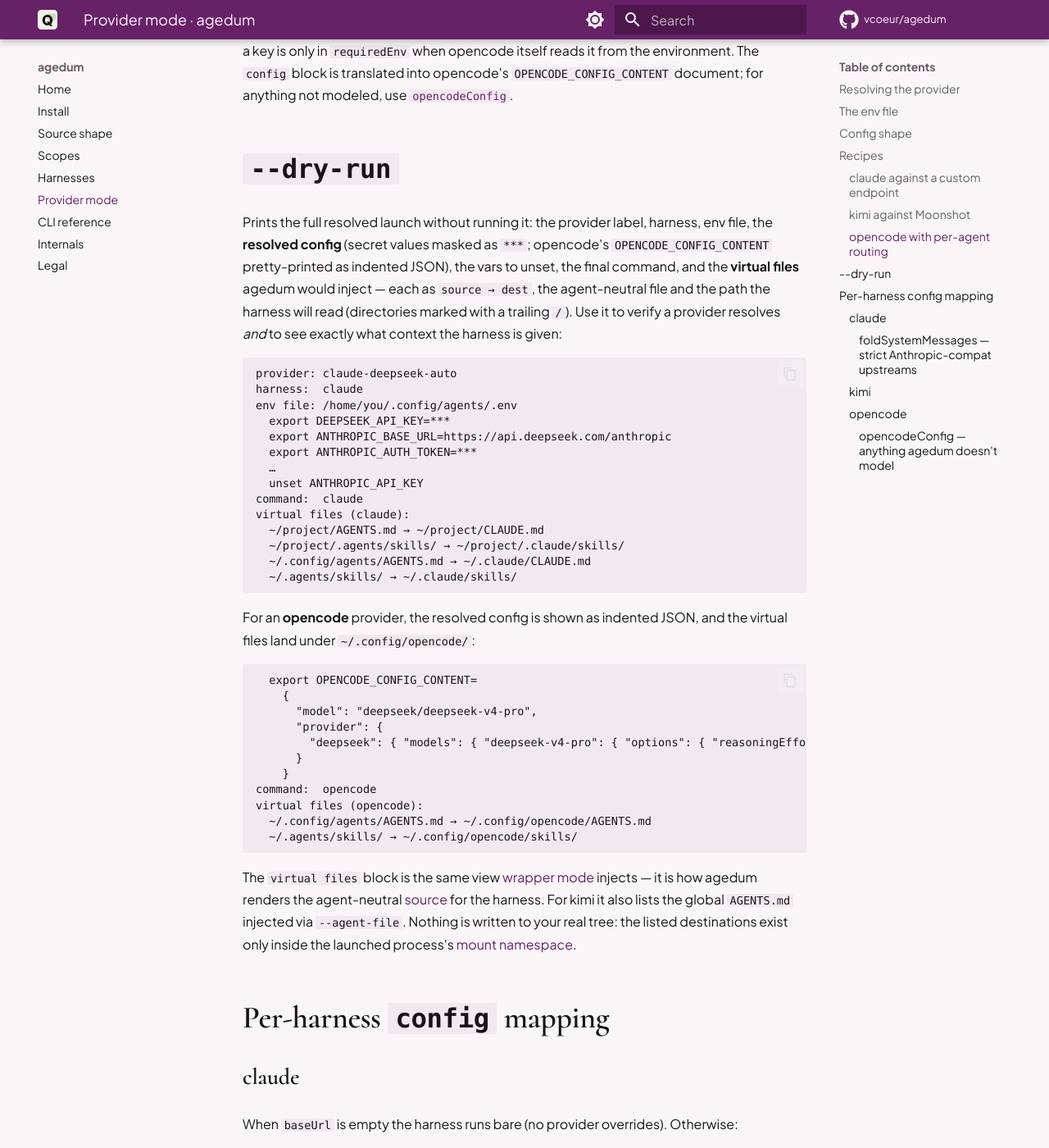
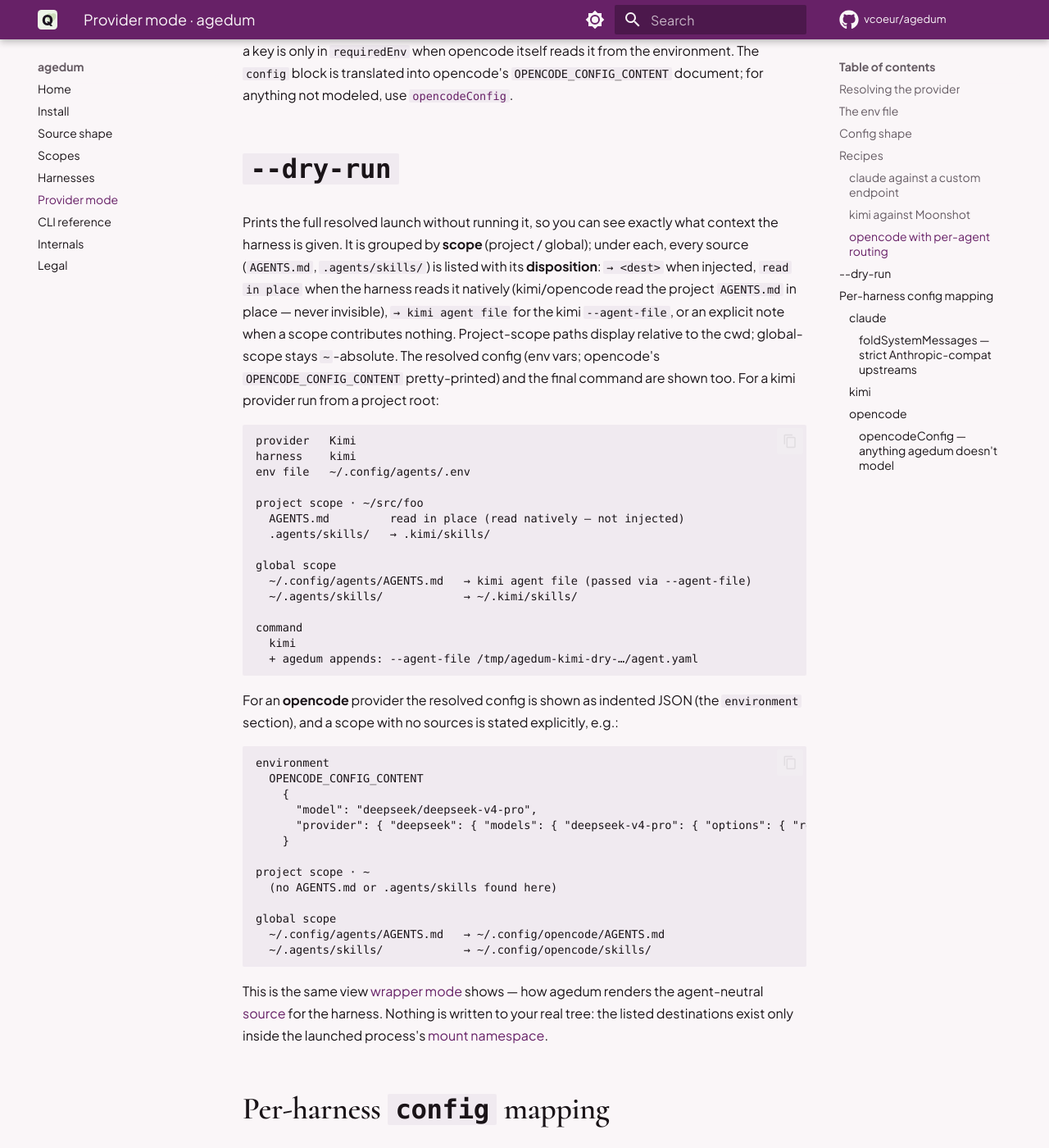
Before and after one commit to vcoeur/agedum, an MkDocs documentation site: the page built from docs/provider.md, in a window 1280 px wide and 1400 px high, scrolled down 3459 px. Shown: the whole window at 82% size. Built offline with MkDocs 1.6.1 and Material for MkDocs 9.7.7, drawn with Linux system fonts in a browser that asks for light colours; comment, search, counter and statistics services are not loaded.

Commit message:
dry-run: per-scope source dispositions, relative paths, prettier layout
Rewrite --dry-run to group by scope (project / global) and show each source's disposition: injected (-> dest), read in place (kimi/opencode native project AGENTS.md, previously invisible in the binds-only list), routed to the kimi --agent-file, or an explicit note when a scope is empty. Add Plan.native_reads (additive) so the compilers report natively-read sources. Render project-scope paths relative to the cwd (global stays ~-absolute) and lay the output out in aligned sections.

````diff
--- a/docs/provider.md
+++ b/docs/provider.md
@@ -141,52 +141,56 @@
 
 ## `--dry-run`
 
-Prints the full resolved launch without running it: the provider label, harness, env
-file, the **resolved config** (secret values masked as `***`; opencode's
-`OPENCODE_CONFIG_CONTENT` pretty-printed as indented JSON), the vars to unset, the final
-command, and the **virtual files** agedum would inject — each as `source → dest`, the
-agent-neutral file and the path the harness will read (directories marked with a trailing
-`/`). Use it to verify a provider resolves *and* to see exactly what context the harness
-is given:
+Prints the full resolved launch without running it, so you can see exactly what context
+the harness is given. It is grouped by **scope** (project / global); under each, every
+source (`AGENTS.md`, `.agents/skills/`) is listed with its **disposition**: `→ <dest>`
+when injected, `read in place` when the harness reads it natively (kimi/opencode read the
+project `AGENTS.md` in place — never invisible), `→ kimi agent file` for the kimi
+`--agent-file`, or an explicit note when a scope contributes nothing. Project-scope paths
+display relative to the cwd; global-scope stays `~`-absolute. The resolved config (env
+vars; opencode's `OPENCODE_CONFIG_CONTENT` pretty-printed) and the final command are shown
+too. For a kimi provider run from a project root:
 
 ```text
-provider: claude-deepseek-auto
-harness:  claude
-env file: /home/you/.config/agents/.env
-  export DEEPSEEK_API_KEY=***
-  export ANTHROPIC_BASE_URL=https://api.deepseek.com/anthropic
-  export ANTHROPIC_AUTH_TOKEN=***
-  …
-  unset ANTHROPIC_API_KEY
-command:  claude
-virtual files (claude):
-  ~/project/AGENTS.md → ~/project/CLAUDE.md
-  ~/project/.agents/skills/ → ~/project/.claude/skills/
-  ~/.config/agents/AGENTS.md → ~/.claude/CLAUDE.md
-  ~/.agents/skills/ → ~/.claude/skills/
+provider   Kimi
+harness    kimi
+env file   ~/.config/agents/.env
+
+project scope · ~/src/foo
+  AGENTS.md         read in place (read natively — not injected)
+  .agents/skills/   → .kimi/skills/
+
+global scope
+  ~/.config/agents/AGENTS.md   → kimi agent file (passed via --agent-file)
+  ~/.agents/skills/            → ~/.kimi/skills/
+
+command
+  kimi
+  + agedum appends: --agent-file /tmp/agedum-kimi-dry-…/agent.yaml
 ```
 
-For an **opencode** provider, the resolved config is shown as indented JSON, and the
-virtual files land under `~/.config/opencode/`:
+For an **opencode** provider the resolved config is shown as indented JSON (the `environment`
+section), and a scope with no sources is stated explicitly, e.g.:
 
 ```text
-  export OPENCODE_CONFIG_CONTENT=
+environment
+  OPENCODE_CONFIG_CONTENT
     {
       "model": "deepseek/deepseek-v4-pro",
-      "provider": {
-        "deepseek": { "models": { "deepseek-v4-pro": { "options": { "reasoningEffort": "max" } } } }
-      }
+      "provider": { "deepseek": { "models": { "deepseek-v4-pro": { "options": { "reasoningEffort": "max" } } } } }
     }
-command:  opencode
-virtual files (opencode):
-  ~/.config/agents/AGENTS.md → ~/.config/opencode/AGENTS.md
-  ~/.agents/skills/ → ~/.config/opencode/skills/
+
+project scope · ~
+  (no AGENTS.md or .agents/skills found here)
+
+global scope
+  ~/.config/agents/AGENTS.md   → ~/.config/opencode/AGENTS.md
+  ~/.agents/skills/            → ~/.config/opencode/skills/
 ```
 
-The `virtual files` block is the same view [wrapper mode](harnesses.md) injects — it is
-how agedum renders the agent-neutral [source](source-shape.md) for the harness. For kimi
-it also lists the global `AGENTS.md` injected via `--agent-file`. Nothing is written to
-your real tree: the listed destinations exist only inside the launched process's
+This is the same view [wrapper mode](harnesses.md) shows — how agedum renders the
+agent-neutral [source](source-shape.md) for the harness. Nothing is written to your real
+tree: the listed destinations exist only inside the launched process's
 [mount namespace](internals.md).
 
 ## Per-harness `config` mapping
````
Also changed, not shown: 4 other files.
